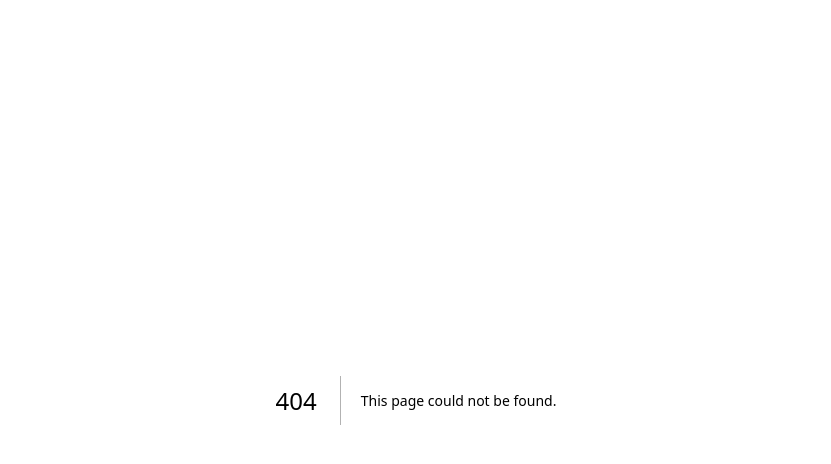
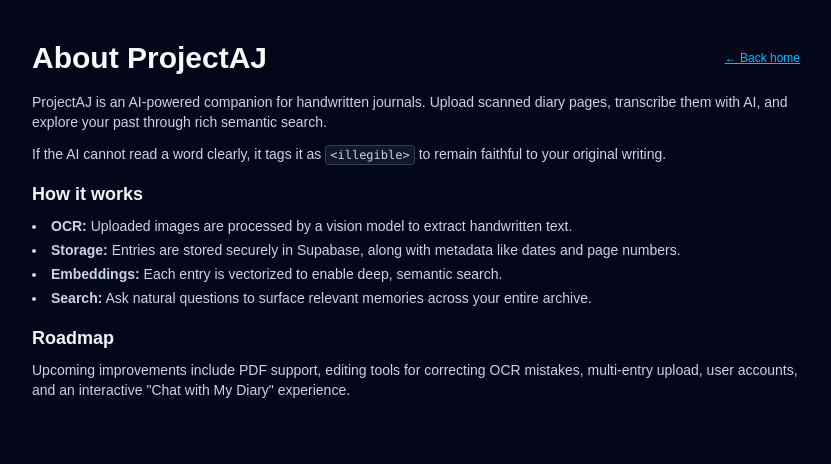
Before and after one commit to sameer7madrasi/projectaj-web, a Next.js app: page /about in a window 1280 px wide. Before the commit this address had no page. Shown: the top 464 px of the page, without its empty margins (224-1055 px from the left). Built offline with nearby package versions, Linux system fonts and the light colour scheme.

Commit message:
fixed about page

```diff
--- /dev/null
+++ b/src/app/about/page.tsx
@@ -0,0 +1,68 @@
+"use client";
+
+import Link from "next/link";
+
+export default function AboutPage() {
+  return (
+    <main className="min-h-screen bg-slate-950 text-slate-50 px-4 py-10 flex justify-center">
+      <div className="w-full max-w-3xl space-y-4">
+        <header className="flex items-center justify-between">
+          <h1 className="text-3xl font-bold">About ProjectAJ</h1>
+          <Link
+            href="/"
+            className="text-xs text-sky-400 hover:text-sky-300 underline transition-colors"
+          >
+            ← Back home
+          </Link>
+        </header>
+
+        <section className="space-y-3 text-sm text-slate-300">
+          <p>
+            ProjectAJ is an AI-powered companion for handwritten journals.
+            Upload scanned diary pages, transcribe them with AI, and explore
+            your past through rich semantic search.
+          </p>
+
+          <p>
+            If the AI cannot read a word clearly, it tags it as
+            <code className="px-1 py-0.5 rounded bg-slate-900 border border-slate-700 text-xs mx-1">
+              {"<illegible>"}
+            </code>
+            to remain faithful to your original writing.
+          </p>
+        </section>
+
+        <section className="space-y-2 text-sm text-slate-300">
+          <h2 className="text-lg font-semibold text-slate-100">How it works</h2>
+          <ul className="list-disc list-inside space-y-1">
+            <li>
+              <span className="font-semibold">OCR:</span> Uploaded images are processed by a vision model
+              to extract handwritten text.
+            </li>
+            <li>
+              <span className="font-semibold">Storage:</span> Entries are stored securely in Supabase,
+              along with metadata like dates and page numbers.
+            </li>
+            <li>
+              <span className="font-semibold">Embeddings:</span> Each entry is vectorized to enable deep,
+              semantic search.
+            </li>
+            <li>
+              <span className="font-semibold">Search:</span> Ask natural questions to surface relevant
+              memories across your entire archive.
+            </li>
+          </ul>
+        </section>
+
+        <section className="space-y-2 text-sm text-slate-300">
+          <h2 className="text-lg font-semibold text-slate-100">Roadmap</h2>
+          <p>
+            Upcoming improvements include PDF support, editing tools for
+            correcting OCR mistakes, multi-entry upload, user accounts, and
+            an interactive "Chat with My Diary" experience.
+          </p>
+        </section>
+      </div>
+    </main>
+  );
+}
```
